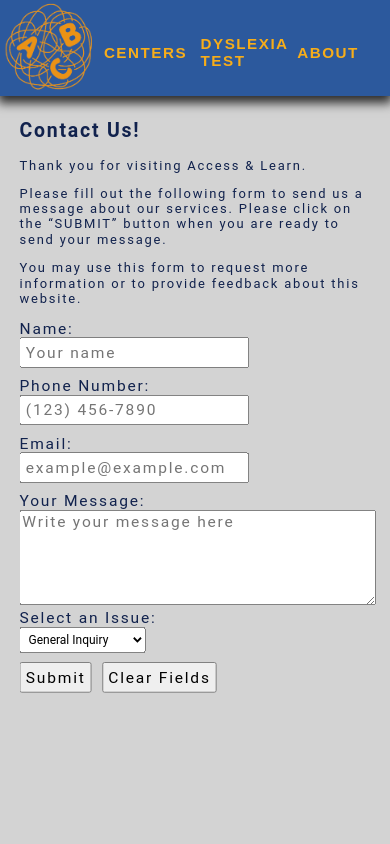
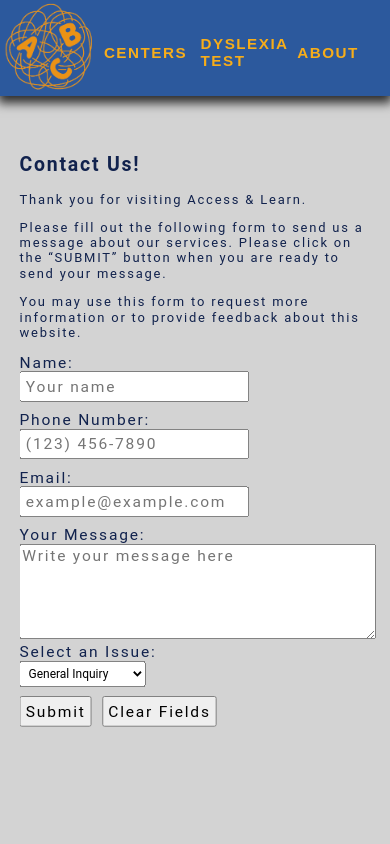
Before and after one commit to jRodriguezIV/9-4_hackathon-team-4, a React (Create React App) app: page /contact in a window 390 px wide. Shown: the top 844 px of the page. Built offline with nearby package versions, Linux system fonts and the light colour scheme; no server answers.

Commit message:
fixed body css

```diff
--- a/src/App.css
+++ b/src/App.css
@@ -1,7 +1,7 @@
 body {
   margin: 0;
   color: #11224D;
-  margin-top: 10%;
+  margin: 120px auto;
 }
 
 .dark {
--- a/src/Components/Centers/Centers.css
+++ b/src/Components/Centers/Centers.css
@@ -1,7 +1,4 @@
-body {
-  margin: 120px auto;
-  /* Adjust the value of 20px to increase or decrease the margin as needed */
-}
+
 
 .table-section {
   font-size: 120%;
--- a/src/Pages/ContactUs/ContactUs.css
+++ b/src/Pages/ContactUs/ContactUs.css
@@ -50,6 +50,6 @@
   }
 
   main {
-    margin-top:calc(-6vh)
+    margin-top:calc(-2vh)
   }
 }
```
